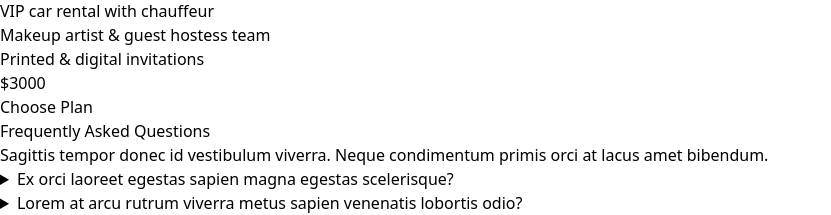
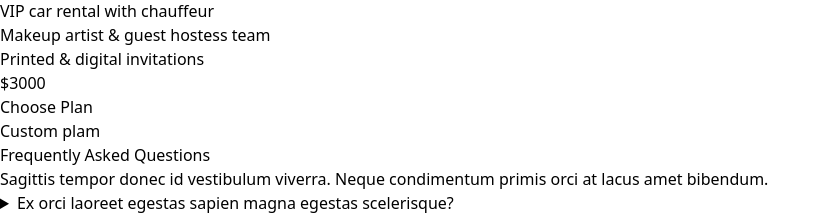
Before and after one commit to DevCabin25/Festivo-event-management-, a React (Vite) app: page / in a window 1280 px wide. Shown: the part 4320-4535 px from the top of the page, without its empty margins (0-831 px from the left). Built offline with nearby package versions, Linux system fonts and the light colour scheme.

Commit message:
chnage someting

```diff
--- a/src/Components/Home/Plan.jsx
+++ b/src/Components/Home/Plan.jsx
@@ -1,4 +1,5 @@
 import React from 'react';
+import { Link } from 'react-router-dom';
 
 const Plan = () => {
     return (
@@ -60,6 +61,10 @@ const Plan = () => {
                         </div>
                     </div>
                 </div>
+
+
+
+                <Link to={'/events'} className='px-4 py-2 bg-purple-400 text-white font-bold rounded-md'>Custom plam</Link>
             </div>
         </div>
     );
```
